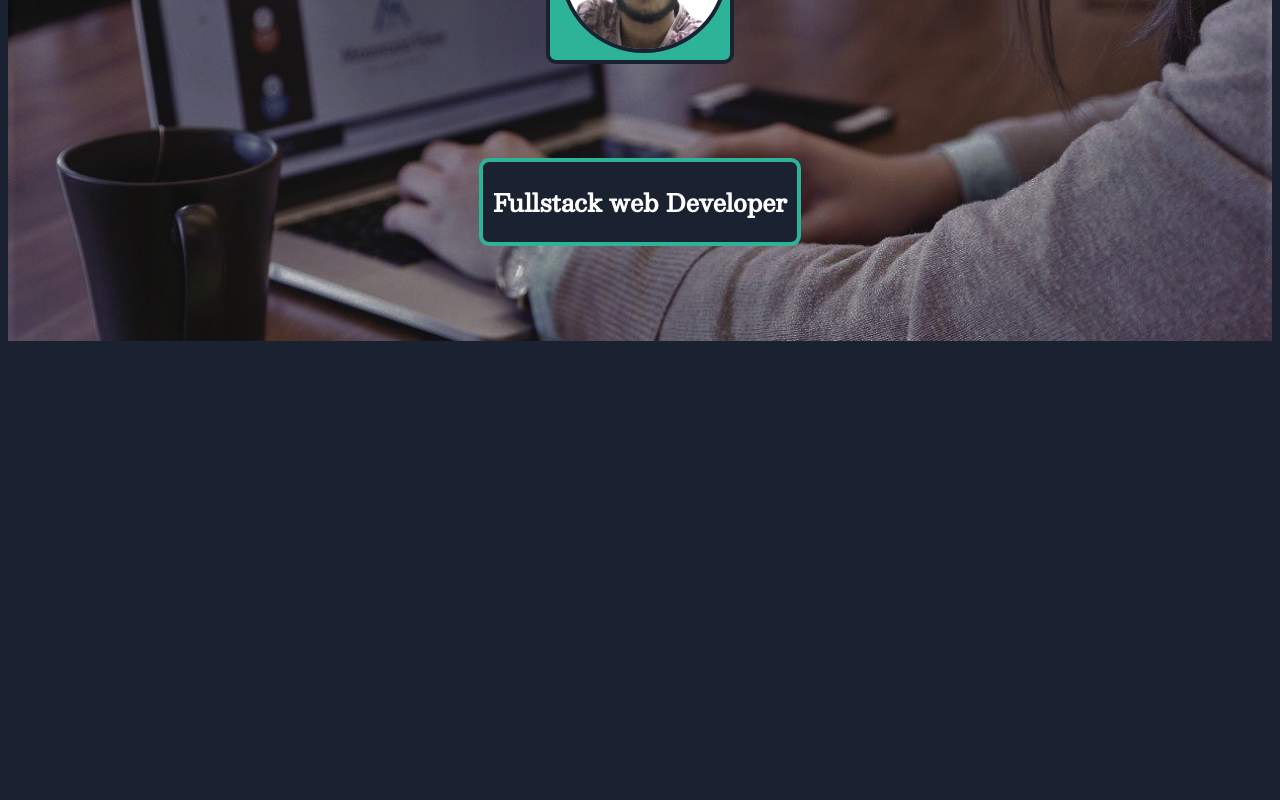
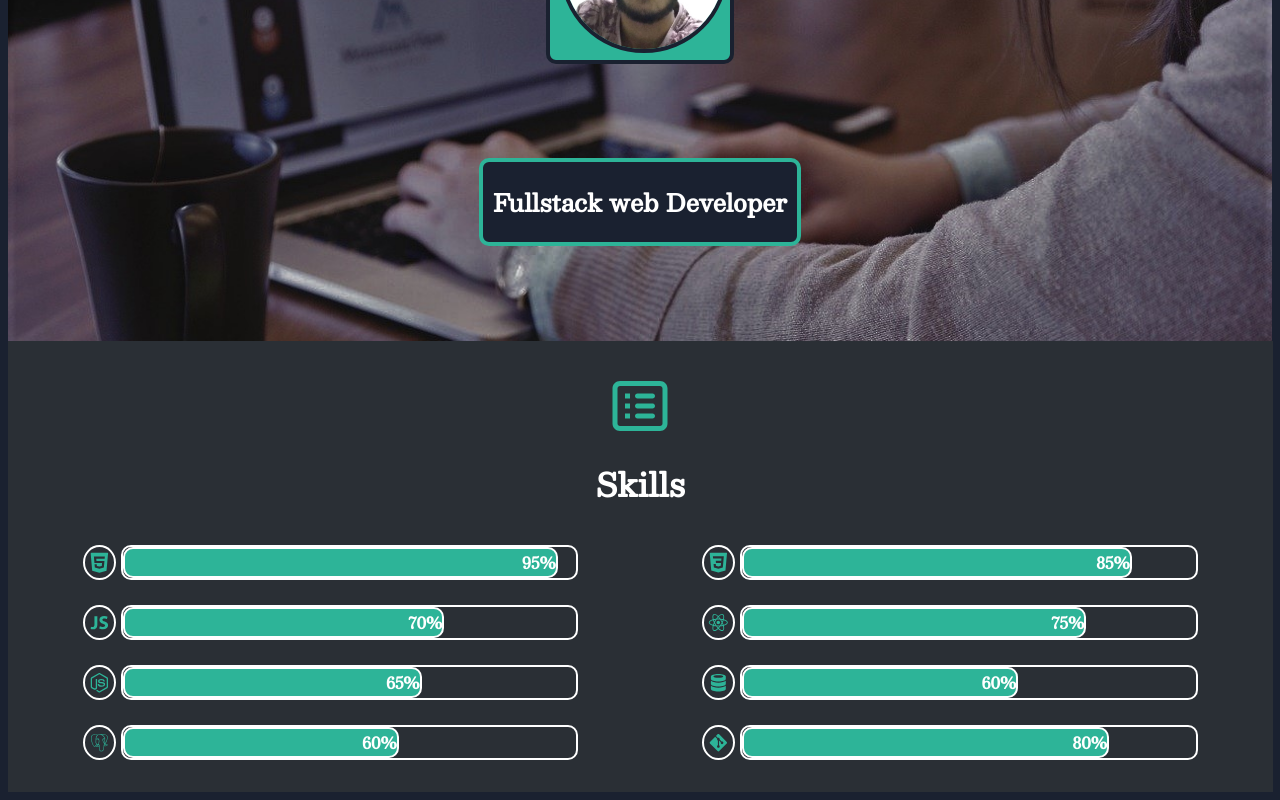
Before and after one commit to Dev-LucasMelo/Portfolio_react, a React (Create React App) app in the folder portfolio/: page / in a window 1280 px wide. Shown: the part 359-1159 px from the top of the page. Before the commit the page ends 800 px from the top, so only its background shows below. Built offline with nearby package versions, Linux system fonts and the light colour scheme.

Commit message:
skills_component

```diff
--- a/portfolio/package.json
+++ b/portfolio/package.json
@@ -6,9 +6,9 @@
     "@testing-library/jest-dom": "^5.16.2",
     "@testing-library/react": "^12.1.2",
     "@testing-library/user-event": "^13.5.0",
-    "icons": "^1.0.0",
     "react": "^17.0.2",
     "react-dom": "^17.0.2",
+    "react-icons": "^4.3.1",
     "react-router-dom": "^6.2.1",
     "react-scripts": "5.0.0",
     "web-vitals": "^2.1.4"
--- a/portfolio/src/App.js
+++ b/portfolio/src/App.js
@@ -1,11 +1,14 @@
 import './App.css';
 import Navigate from './components/Navigate/navigate';
 import Header from './components/header/header';
+import Skills from './components/skills/skills';
+
 function App() {
   return (
     <div className="App">
       <Navigate />
       <Header />
+      <Skills />
     </div>
   );
 }
--- a/portfolio/src/components/header/header.css
+++ b/portfolio/src/components/header/header.css
@@ -3,7 +3,7 @@
     flex-direction: column;
     justify-content: space-evenly;
     align-items: center;
-    margin: 140px 0 0 0;
+    margin: 140px auto 0 auto;
     background: url('./../../images/background.jpg') no-repeat;
     background-size: cover;
     width: 100%;
--- /dev/null
+++ b/portfolio/src/components/skills/bar_component/bar.css
@@ -0,0 +1,35 @@
+.bar-component {
+    width: 100%;
+}
+.item-bar {
+    display: block;
+    float: left;
+    margin: 1% 5% ;
+    width: 40%;
+}
+.bar-content {
+    width: 100%;
+    display: flex;
+    flex-direction: row;
+    align-items: center;
+
+}
+.content-progress {
+    width: 100%;
+    border-radius: 10px;
+    margin: 0 0 0 5px;
+    border: 2px solid white;
+
+}
+
+.progress {
+    background-color: #2db498;
+    color: white;
+    text-align: end;
+    font-weight: bold;
+    border-radius: 10px;
+    border: 2px solid white;
+
+
+
+}
--- /dev/null
+++ b/portfolio/src/components/skills/bar_component/bar_component.jsx
@@ -0,0 +1,13 @@
+import React from 'react';
+import './bar.css'
+
+const Bar = ({icon,porcent}) => {
+
+    return (
+        <div className='bar-component'>
+            <div className='item-bar'><div className='bar-content'>{icon} <div className='content-progress'> <div style={{width: porcent}} className='progress'>{porcent}</div> </div> </div> </div>
+        </div>
+    );
+}
+
+export default Bar;
--- /dev/null
+++ b/portfolio/src/components/skills/skills.css
@@ -0,0 +1,32 @@
+.skills-component {
+    display: flex;
+    flex-direction: column;
+    align-items: center;
+    justify-content: flex-start;
+    width: 98%;
+    background-color: #2a2f35;
+    padding: 20px 13px;
+}
+.tittle-skills{
+    margin: 15px auto 0 auto;
+    width: 100%;
+    display: flex;
+    flex-direction: column;
+    align-items: center;
+    justify-content: center;
+}
+.icon-skills {
+    font-size: 60px;
+    color: #2db498;
+}
+.content-skills{
+    width: 100%;
+
+}
+.icon {
+    font-size: 27px;
+    padding: 2px;
+    color: #2db498;
+    border: 2px solid white;
+    border-radius: 50%;
+}
--- /dev/null
+++ b/portfolio/src/components/skills/skills.jsx
@@ -0,0 +1,73 @@
+import React from 'react';
+
+//icons
+import { CgList} from 'react-icons/cg'
+import { DiHtml5,DiCss3,
+         DiJavascript1,DiReact,
+         DiNodejsSmall,DiDatabase,
+         DiPostgresql,DiGit
+        } from 'react-icons/di'
+
+//components
+import Bar from './bar_component/bar_component';
+
+//css
+import './skills.css'
+
+const Skills = () => {
+    var icons = [
+        {
+            icon : <DiHtml5 className='icon' /> ,
+            progress: '95%'
+        },
+        {
+            icon : <DiCss3 className='icon' /> ,
+            progress: '85%'
+        },
+        {
+            icon : <DiJavascript1 className='icon' /> ,
+            progress: '70%'
+        },
+        {
+            icon : <DiReact className='icon' /> ,
+            progress: '75%'
+        },
+        {
+            icon : <DiNodejsSmall  className='icon'/> ,
+            progress: '65%'
+        },
+        {
+            icon : <DiDatabase  className='icon'/> ,
+            progress: '60%'
+        },
+        {
+            icon : <DiPostgresql  className='icon'/> ,
+            progress: '60%'
+        },
+        {
+            icon : <DiGit  className='icon'/> ,
+            progress: '80%'
+        },
+    ]
+
+
+    return (
+        <div className='skills-component'>
+            <div className='tittle-skills'>
+                <CgList className='icon-skills' />
+                <h1>Skills</h1>
+            </div>
+            <div className='content-skills'>
+                {icons.map((values,key)=>(
+                    <>
+                        <Bar key={key} icon={values.icon} porcent={values.progress} />
+                        {console.log()}
+                    </>
+                ))}
+
+            </div>
+        </div>
+    );
+}
+
+export default Skills;
```
Also changed, not shown: 1 other file (tests, documents, lock files or other folders).
